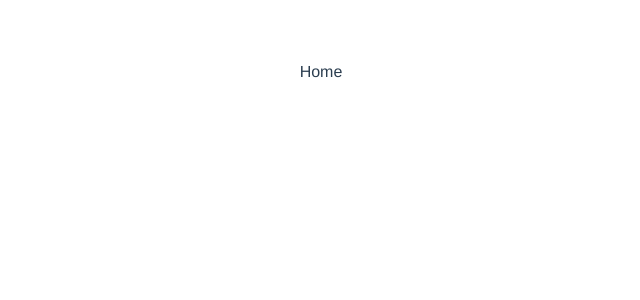
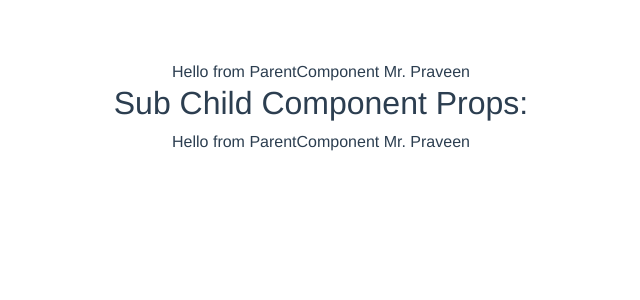
Before and after one commit to Praveencls/vuelearn, a Vue app: page / in a window 1280 px wide. Shown: the top 300 px of the page, without its empty margins (319-959 px from the left). Built offline with nearby package versions, Linux system fonts and the light colour scheme.

Commit message:
Props allow us to transfer data from a parent vue component to a child component. Props is a unidirectional Data Transfer Technique. We can only transfer data from the parent component to the child component so a state can only be changed from our parent component.

```diff
--- a/src/App.vue
+++ b/src/App.vue
@@ -1,14 +1,16 @@
 <template>
   <div id="app">
+    <app-header></app-header>
    <router-view></router-view>
   </div>
 </template>
 
 <script>
-
+import AppHeader from "./components/AppHeader.vue";
 export default {
   name: "App",
   components: {
+    AppHeader
   }
 };
 </script>
--- /dev/null
+++ b/src/components/AppHeader.vue
@@ -0,0 +1,15 @@
+<template>
+  <div>
+
+  </div>
+</template>
+
+<script>
+export default {
+  name: "AppHeader",
+};
+</script>
+
+<style>
+
+</style>
--- /dev/null
+++ b/src/components/ChildComponent.vue
@@ -0,0 +1,26 @@
+<template>
+  <div>
+    {{ myprop }}
+    <h2>Sub Child Component Props: </h2>
+    <sub-child-component :myprop="myprop"></sub-child-component>
+  </div>
+</template>
+
+<script>
+import SubChildComponent from "./SubChildComponent.vue";
+export default {
+    name: "ChildComponent",
+    components: {
+      SubChildComponent,
+    },
+  props: {
+    myprop: {
+      type: String,
+    },
+  }
+};
+</script>
+
+<style>
+
+</style>
--- /dev/null
+++ b/src/components/ParentComponent.vue
@@ -0,0 +1,23 @@
+<template>
+  <div>
+    <child-component :myprop="myprop"></child-component>
+  </div>
+</template>
+
+<script>
+import ChildComponent from "./ChildComponent.vue";
+export default {
+  components: {
+    ChildComponent,
+  },
+  data() {
+    return {
+      myprop: "Hello from ParentComponent Mr. Praveen",
+    };
+  },
+};
+</script>
+
+<style>
+
+</style>
--- /dev/null
+++ b/src/components/SubChildComponent.vue
@@ -0,0 +1,20 @@
+<template>
+  <div>
+    {{ myprop }}
+  </div>
+</template>
+
+<script>
+export default {
+  name: "SubChildComponent",
+  props: {
+    myprop: {
+      type: String,
+    },
+  },
+};
+</script>
+
+<style>
+
+</style>
--- a/src/pages/Home.vue
+++ b/src/pages/Home.vue
@@ -1,12 +1,14 @@
 <template>
   <div>
-    Home
+    <parent-component></parent-component>
   </div>
 </template>
 
 <script>
+import ParentComponent from '@/components/ParentComponent.vue';
 export default {
   name: "Home",
+  components: {ParentComponent},
 };
 </script>
 
```
